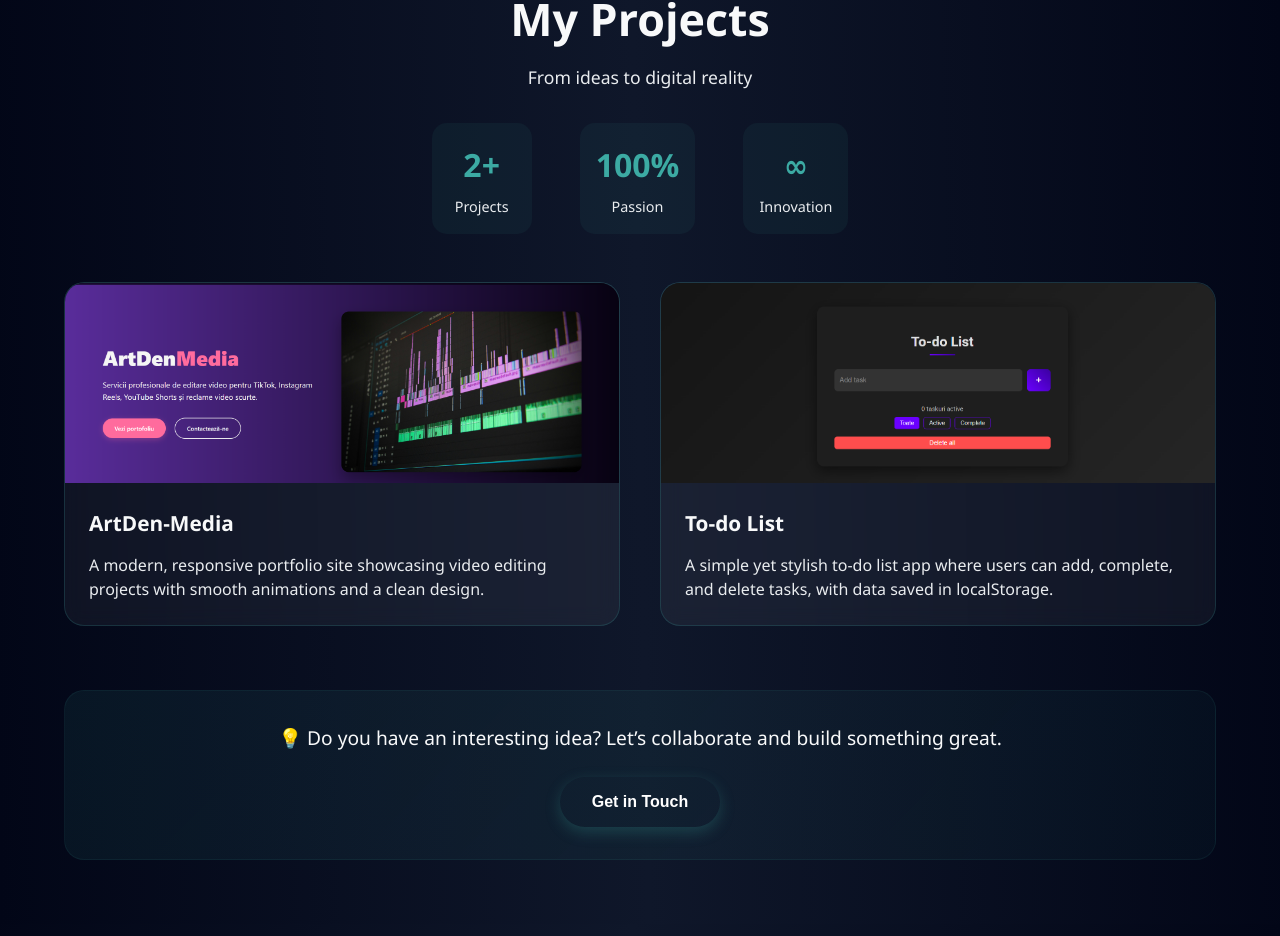
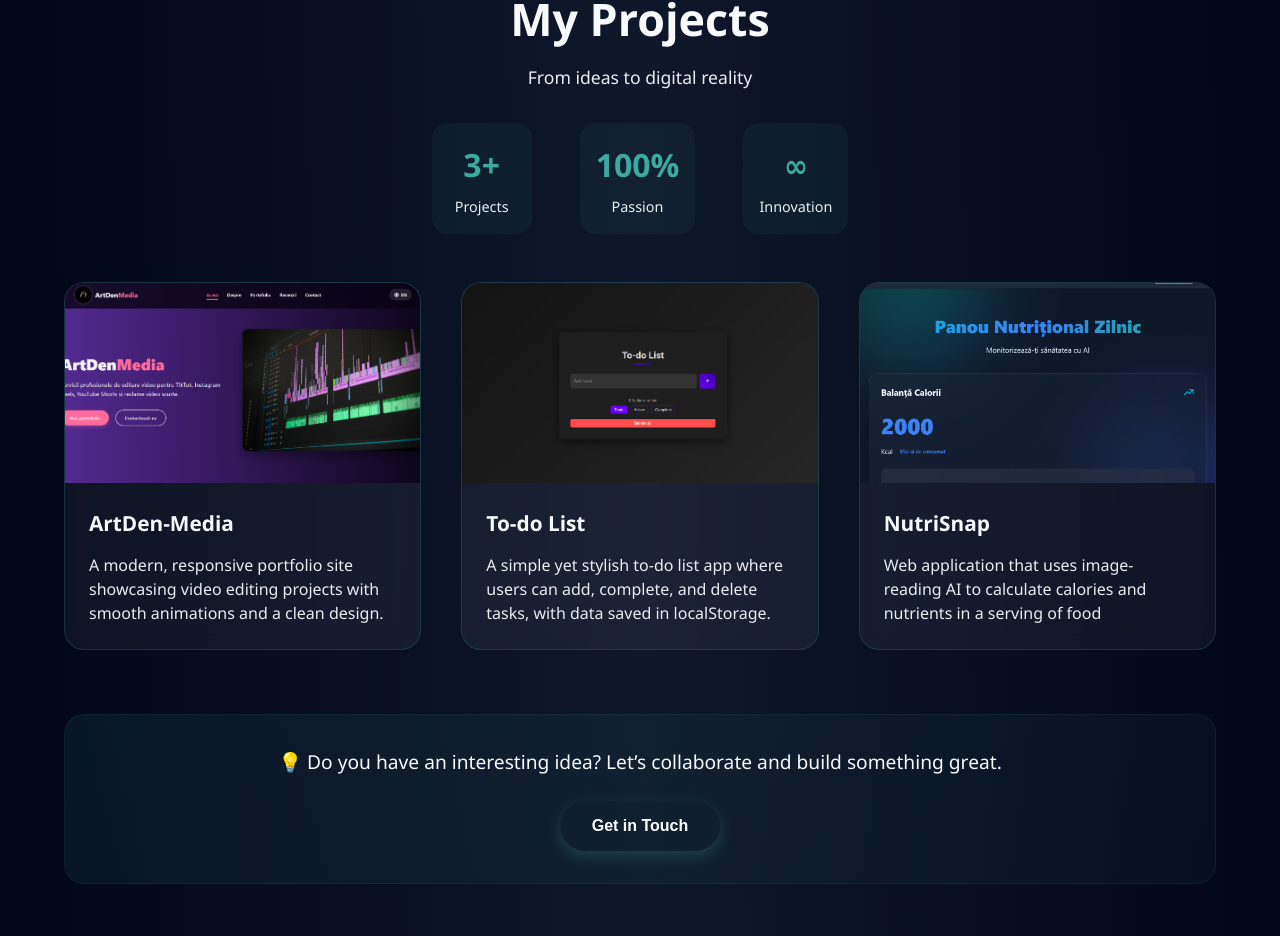
Before and after one commit to filip0020/Taiyo-portfolio, a React (Vite) app: page / in a window 1280 px wide. Shown: the part 1616-2552 px from the top of the page. Built offline with nearby package versions, Linux system fonts and the light colour scheme.

Commit message:
add new project

```diff
--- a/src/components/About/About.css
+++ b/src/components/About/About.css
@@ -200,7 +200,7 @@
 }
 
 /* stagger: întârziere progresivă */
-/* .fade-item:nth-child(1) {
+.fade-item:nth-child(1) {
   transition-delay: 0.1s;
 }
 .fade-item:nth-child(2) {
@@ -229,4 +229,4 @@
 }
 .fade-item:nth-child(10) {
   transition-delay: 1s;
-} */
+}
--- a/src/data.js
+++ b/src/data.js
@@ -21,6 +21,14 @@ export const projects = [
     imageUrl: "/to-do image.png",
     linkLive: "https://to-do-list-app-taiyo.netlify.app/",
     linkGithub: "https://github.com/filip0020/To-do-list"
+  },
+  {
+    id: 3,
+    title: "NutriSnap",
+    description: "Web application that uses image-reading AI to calculate calories and nutrients in a serving of food",
+    imageUrl: "/NutriSnap.png",
+    linkLive: "https://nutri-snap-two.vercel.app/",
+    linkGithub: "https://github.com/filip0020/NutriSnap"
   }
 ];
 
```
Also changed, not shown: public/NutriSnap.png (added).
